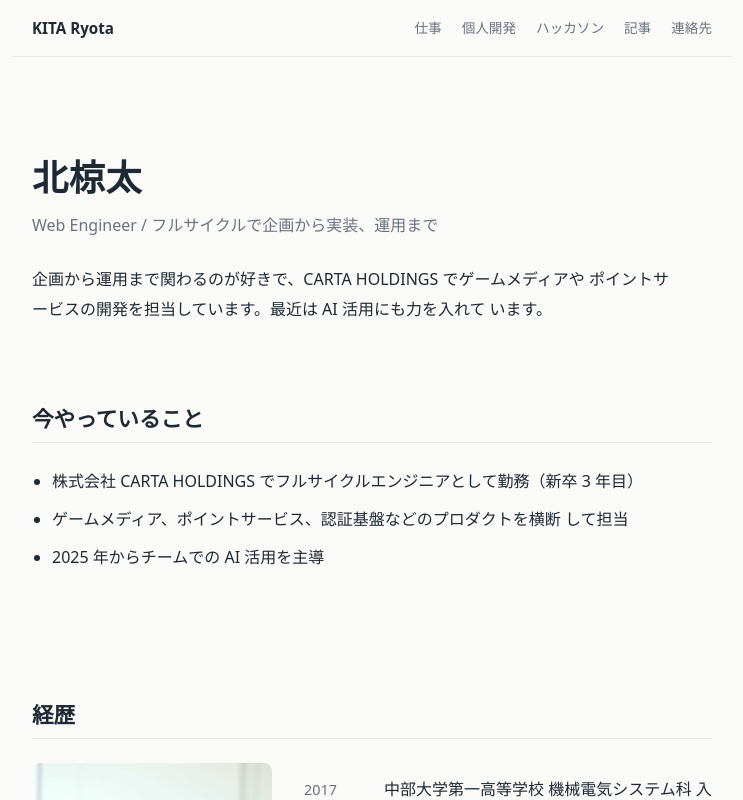
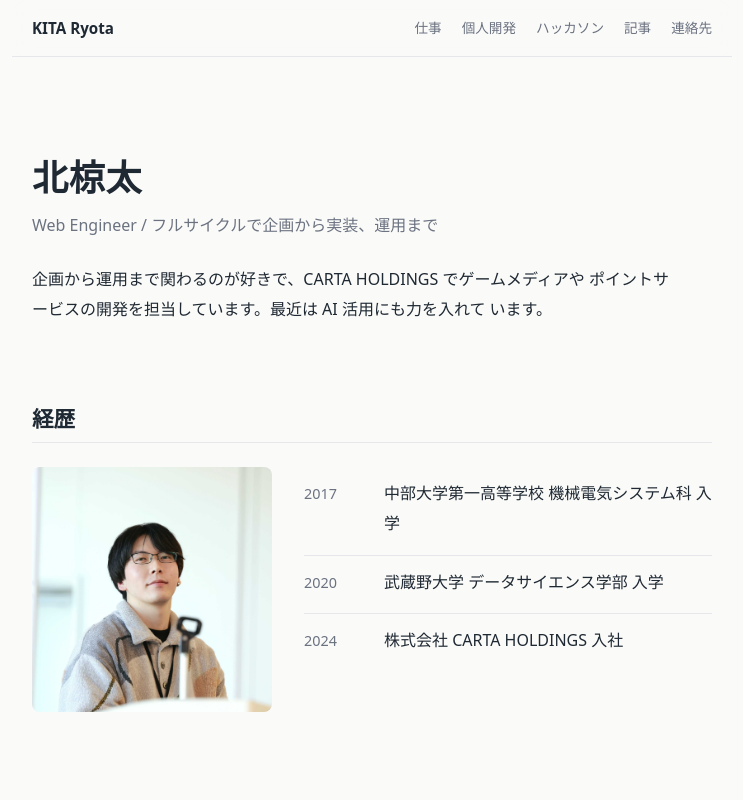
Before and after one commit to KITA-DS12/kitaPortfolio, a Nuxt app: page / in a window 1280 px wide. Shown: the top 800 px of the page, without its empty margins (268-1011 px from the left). Built offline with nearby package versions, Linux system fonts and the light colour scheme.

Commit message:
refactor: 「今やっていること」セクションを削除
Hero の自己紹介と History、Works で内容が伝わるため、Now セクションを廃止。
pages/index.vue から参照を除き、components/Now.vue を削除。

```diff
--- a/components/Now.vue
+++ /dev/null
@@ -1,29 +0,0 @@
-<template>
-  <section class="section">
-    <div class="container">
-      <h2 class="section-title">今やっていること</h2>
-      <ul class="list">
-        <li>
-          株式会社 CARTA HOLDINGS でフルサイクルエンジニアとして勤務（新卒
-          3 年目）
-        </li>
-        <li>
-          ゲームメディア、ポイントサービス、認証基盤などのプロダクトを横断
-          して担当
-        </li>
-        <li>2025 年からチームでの AI 活用を主導</li>
-      </ul>
-    </div>
-  </section>
-</template>
-
-<style scoped lang="scss">
-.list {
-  list-style: disc;
-  padding-left: 1.25rem;
-
-  li {
-    margin-bottom: 0.5rem;
-  }
-}
-</style>
--- a/pages/index.vue
+++ b/pages/index.vue
@@ -1,7 +1,6 @@
 <template>
   <div>
     <Hero />
-    <Now />
     <History />
     <Studies />
     <Works />
```
